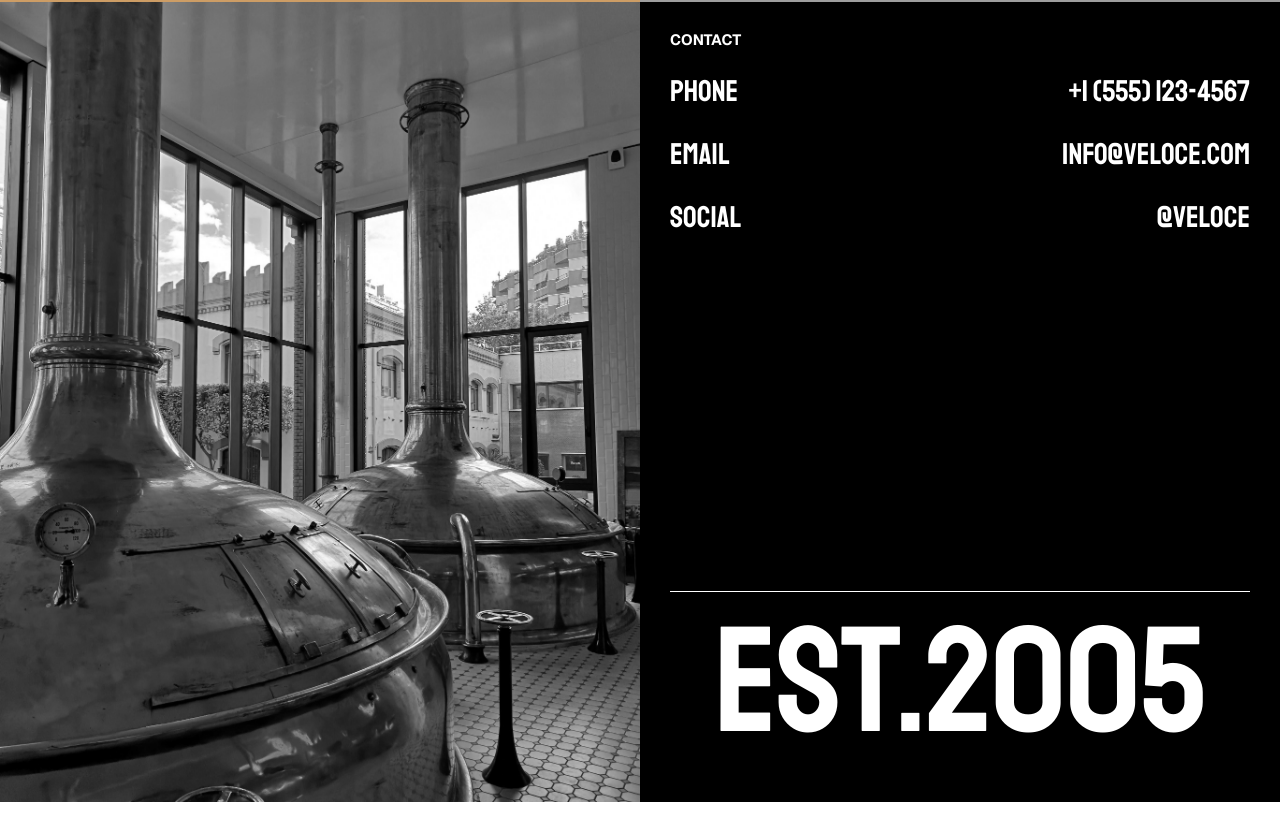
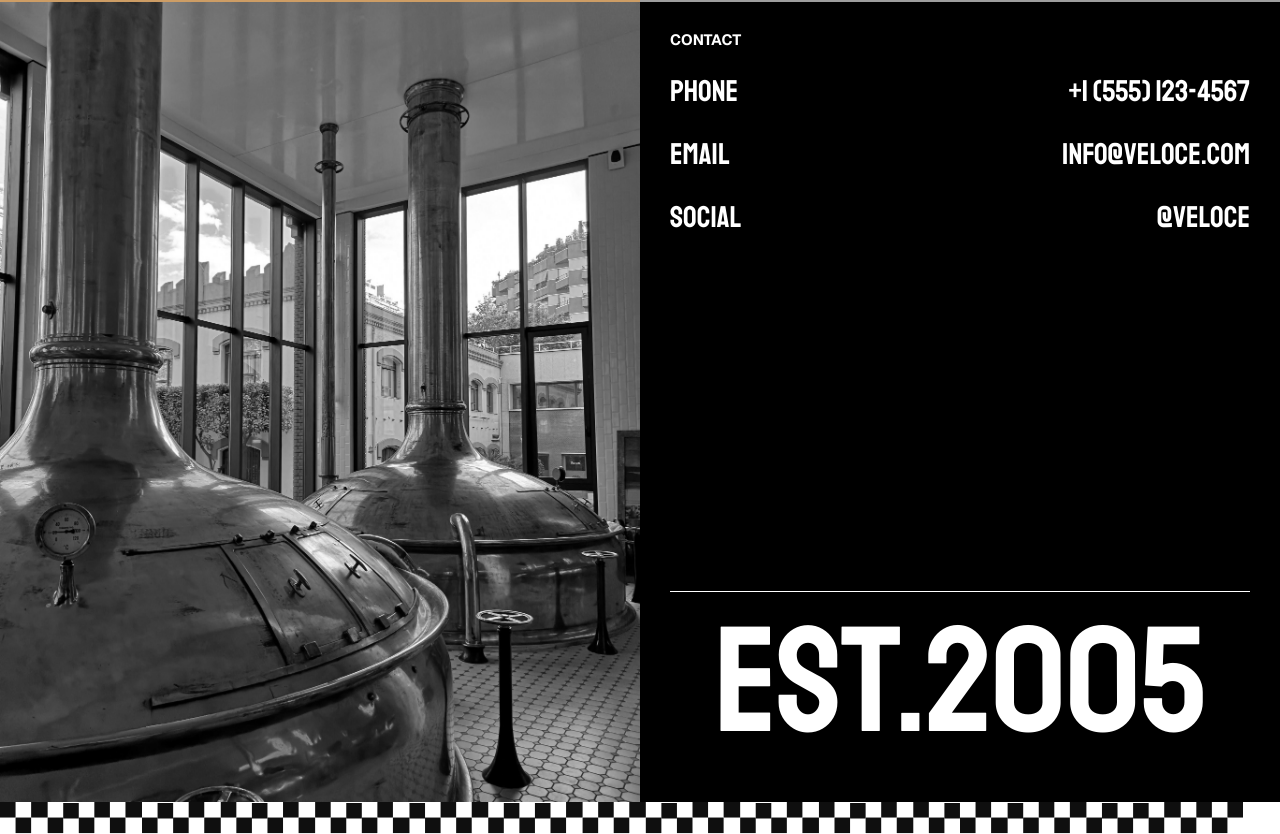
Before and after one commit to gaga4l/VELOCE, a React (Vite) app: page /about in a window 1280 px wide. Shown: the part 1269-2103 px from the top of the page. Before the commit the page ends 2071 px from the top, so only its background shows below. Built offline with nearby package versions, Linux system fonts and the light colour scheme; grey boxes are pictures that could not be loaded; a web font is replaced by a local one.

Commit message:
Working on About page Footer

```diff
--- a/src/Pages/About/About.tsx
+++ b/src/Pages/About/About.tsx
@@ -1,6 +1,7 @@
 import Nav from './Components/Navigaiton/Nav';
 import HeroText from './Components/HeroText/HeroText';
 import Main from './Components/Main/Main';
+import Footer from './Components/Footer/Footer';
 
 const About = () => {
   return (
@@ -8,6 +9,7 @@ const About = () => {
     <Nav />
     <HeroText />
     <Main />
+    <Footer />
     </>
   )
 }
--- /dev/null
+++ b/src/Pages/About/Components/Footer/Footer.tsx
@@ -0,0 +1,14 @@
+import DecorativeBorder from "../../../../Components/Header/DecorativeBorder"
+const Footer = () => {
+  return (
+    <footer className="bg-background1 flex flex-col items-center lg:items-start">
+      <div className="flex justify-between"></div>
+      <div></div>
+      <div>
+        <DecorativeBorder />
+      </div>
+    </footer>
+  )
+}
+
+export default Footer;
```
